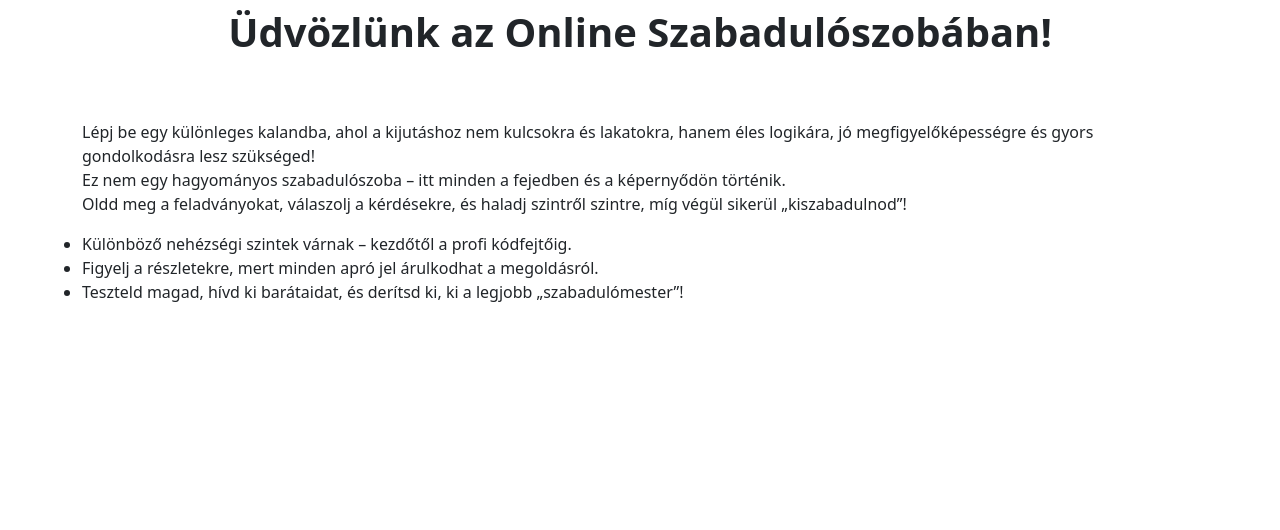
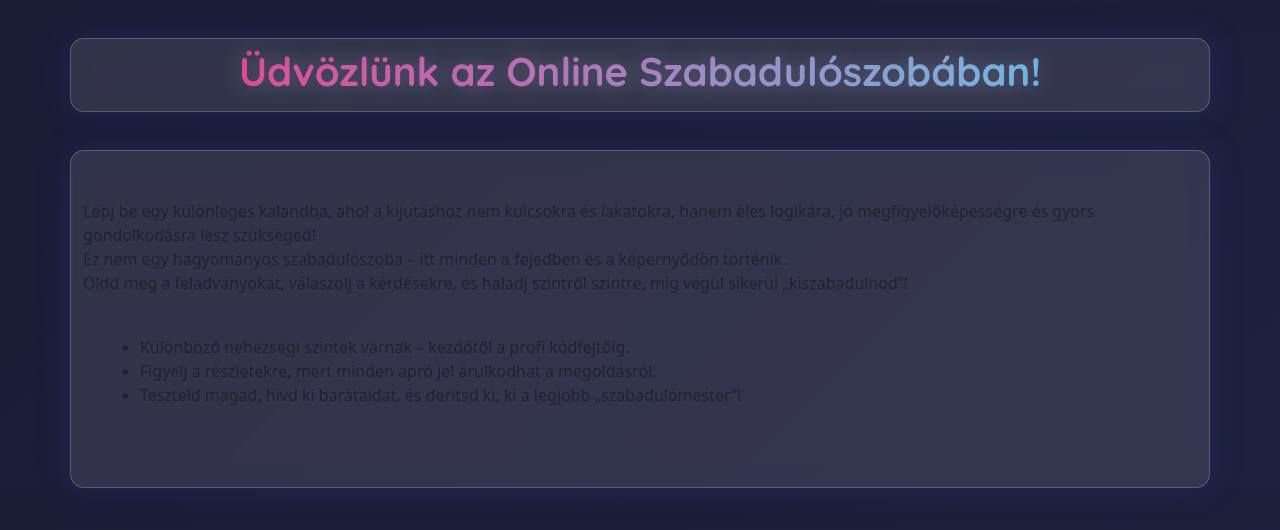
Before and after one commit to nanioof1234/szabadulo.html, a plain HTML site: page index.html in a window 1280 px wide. Drawn offline with nearby package versions, Linux system fonts and the light colour scheme.

Commit message:
Enhance HTML with font preconnect and styles
Added preconnect links for improved font loading and included a custom stylesheet.

```diff
--- a/index.html
+++ b/index.html
@@ -4,6 +4,11 @@
     <meta charset="utf-8">
     <meta name="viewport" content="width=device-width, initial-scale=1">
     <title>Főoldal</title>
+   <link rel="preconnect" href="https://fonts.googleapis.com">
+    <link rel="preconnect" href="https://fonts.gstatic.com" crossorigin>
+    <link href="https://fonts.googleapis.com/css2?family=Quicksand:wght@300..700&display=swap" rel="stylesheet">
+    <link href="https://fonts.googleapis.com/css2?family=Montserrat:wght@400;500;700&family=Poppins:wght@300;500;700&display=swap" rel="stylesheet">
+    <link rel="stylesheet" href="style.css" type="text/css">
     <link href="https://cdn.jsdelivr.net/npm/bootstrap@5.2.3/dist/css/bootstrap.min.css" rel="stylesheet" integrity="sha384-rbsA2VBKQhggwzxH7pPCaAqO46MgnOM80zW1RWuH61DGLwZJEdK2Kadq2F9CUG65" crossorigin="anonymous">
   </head>
   <body>
@@ -17,11 +22,13 @@
             <p>Lépj be egy különleges kalandba, ahol a kijutáshoz nem kulcsokra és lakatokra, hanem éles logikára, jó megfigyelőképességre és gyors gondolkodásra lesz szükséged!<br>
 
                 Ez nem egy hagyományos szabadulószoba – itt minden a fejedben és a képernyődön történik.<br>
-                Oldd meg a feladványokat, válaszolj a kérdésekre, és haladj szintről szintre, míg végül sikerül „kiszabadulnod”!<br>
+                Oldd meg a feladványokat, válaszolj a kérdésekre, és haladj szintről szintre, míg végül sikerül „kiszabadulnod”!<br><br>
+
+
                 <ul>
-                    <li>Különböző nehézségi szintek várnak – kezdőtől a profi kódfejtőig.</li>
-                    <li>Figyelj a részletekre, mert minden apró jel árulkodhat a megoldásról.</li>
-                    <li>Teszteld magad, hívd ki barátaidat, és derítsd ki, ki a legjobb „szabadulómester”!</li>
+                    <li>  Különböző nehézségi szintek várnak – kezdőtől a profi kódfejtőig.</li>
+                    <li>  Figyelj a részletekre, mert minden apró jel árulkodhat a megoldásról.</li>
+                    <li>  Teszteld magad, hívd ki barátaidat, és derítsd ki, ki a legjobb „szabadulómester”!</li>
                 </ul>
             </p>
         </div>
```
